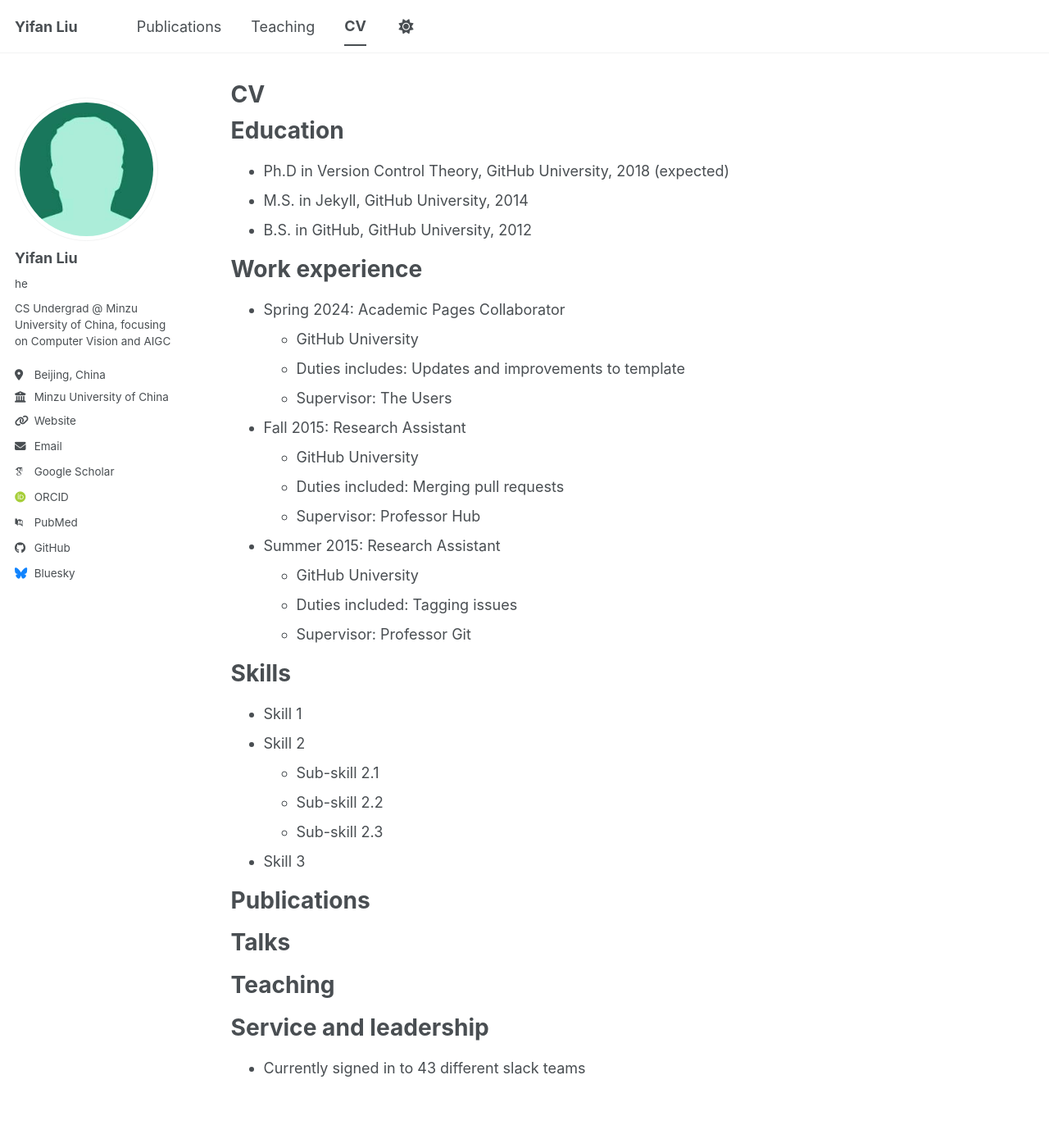
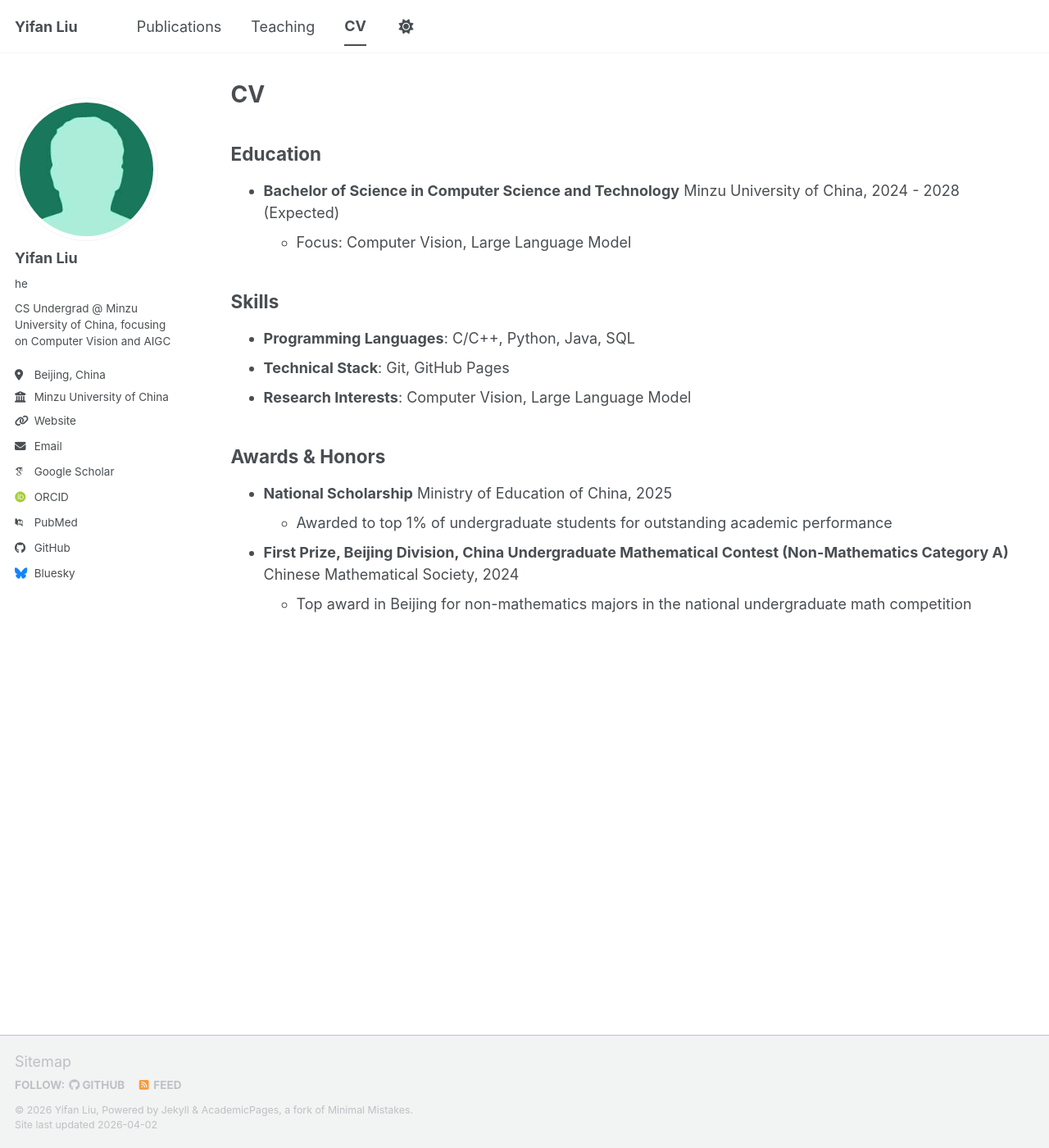
Before and after one commit to Yifan-Liu2006/Yifan-Liu2006.github.io, a Jekyll site: the page built from _pages/cv.md, in a window 1280 px wide and 1400 px high. Shown: the whole window at 82% size. Built offline with Jekyll 4.4.1, drawn with Linux system fonts in a browser that asks for light colours; some web fonts are replaced; a script bundle is joined from its source files by our own code; library files that are not in the unit come from our copies.

Commit message:
Update cv.md

```diff
--- a/_pages/cv.md
+++ b/_pages/cv.md
@@ -9,56 +9,20 @@ redirect_from:
 
 {% include base_path %}
 
-Education
-======
-* Ph.D in Version Control Theory, GitHub University, 2018 (expected)
-* M.S. in Jekyll, GitHub University, 2014
-* B.S. in GitHub, GitHub University, 2012
+## Education
+* **Bachelor of Science in Computer Science and Technology**
+  Minzu University of China, 2024 - 2028 (Expected)
+  * Focus: Computer Vision, Large Language Model
 
-Work experience
-======
-* Spring 2024: Academic Pages Collaborator
-  * GitHub University
-  * Duties includes: Updates and improvements to template
-  * Supervisor: The Users
+## Skills
+* **Programming Languages**: C/C++, Python, Java, SQL
+* **Technical Stack**: Git, GitHub Pages
+* **Research Interests**: Computer Vision, Large Language Model
 
-* Fall 2015: Research Assistant
-  * GitHub University
-  * Duties included: Merging pull requests
-  * Supervisor: Professor Hub
-
-* Summer 2015: Research Assistant
-  * GitHub University
-  * Duties included: Tagging issues
-  * Supervisor: Professor Git
-
-Skills
-======
-* Skill 1
-* Skill 2
-  * Sub-skill 2.1
-  * Sub-skill 2.2
-  * Sub-skill 2.3
-* Skill 3
-
-Publications
-======
-  <ul>{% for post in site.publications reversed %}
-    {% include archive-single-cv.html %}
-  {% endfor %}</ul>
-
-Talks
-======
-  <ul>{% for post in site.talks reversed %}
-    {% include archive-single-talk-cv.html  %}
-  {% endfor %}</ul>
-
-Teaching
-======
-  <ul>{% for post in site.teaching reversed %}
-    {% include archive-single-cv.html %}
-  {% endfor %}</ul>
-
-Service and leadership
-======
-* Currently signed in to 43 different slack teams
+## Awards & Honors
+* **National Scholarship**
+  Ministry of Education of China, 2025
+  * Awarded to top 1% of undergraduate students for outstanding academic performance
+* **First Prize, Beijing Division, China Undergraduate Mathematical Contest (Non-Mathematics Category A)**
+  Chinese Mathematical Society, 2024
+  * Top award in Beijing for non-mathematics majors in the national undergraduate math competition
```
